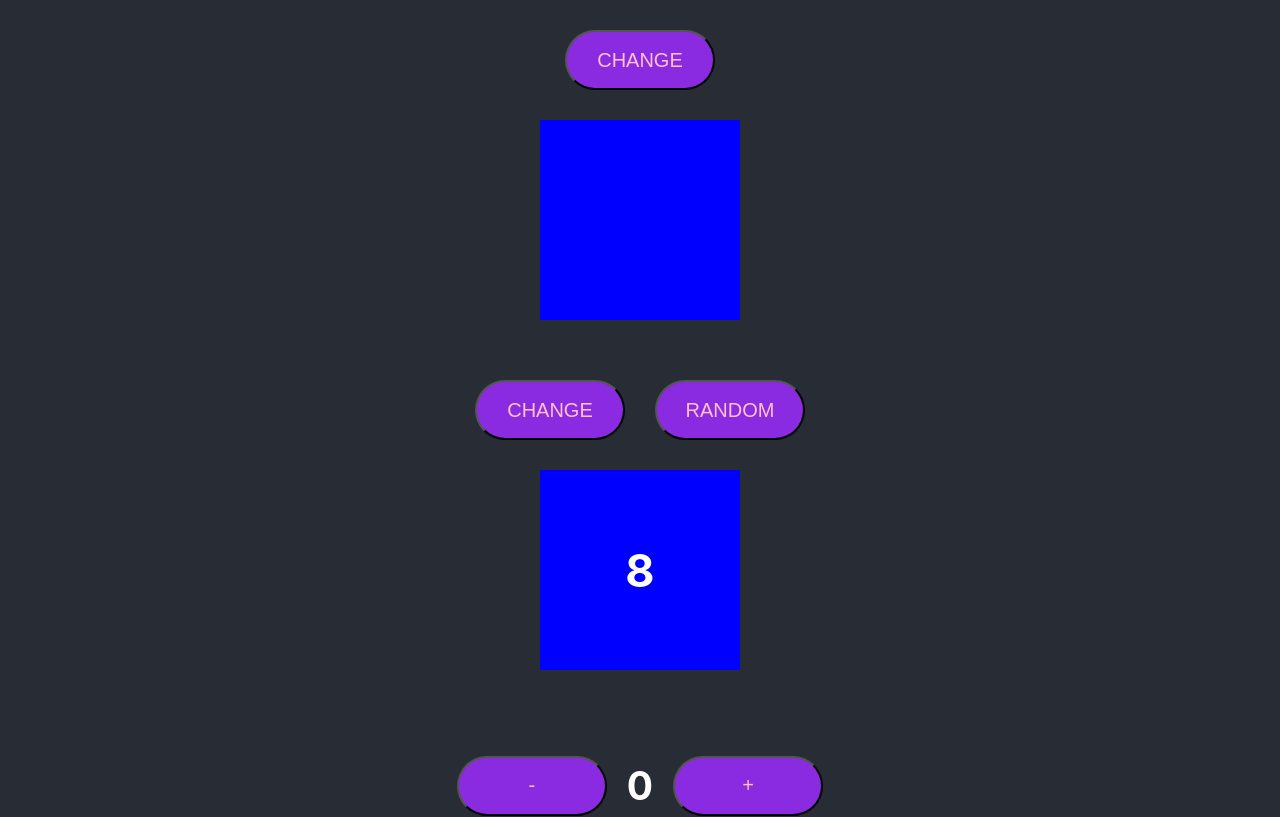
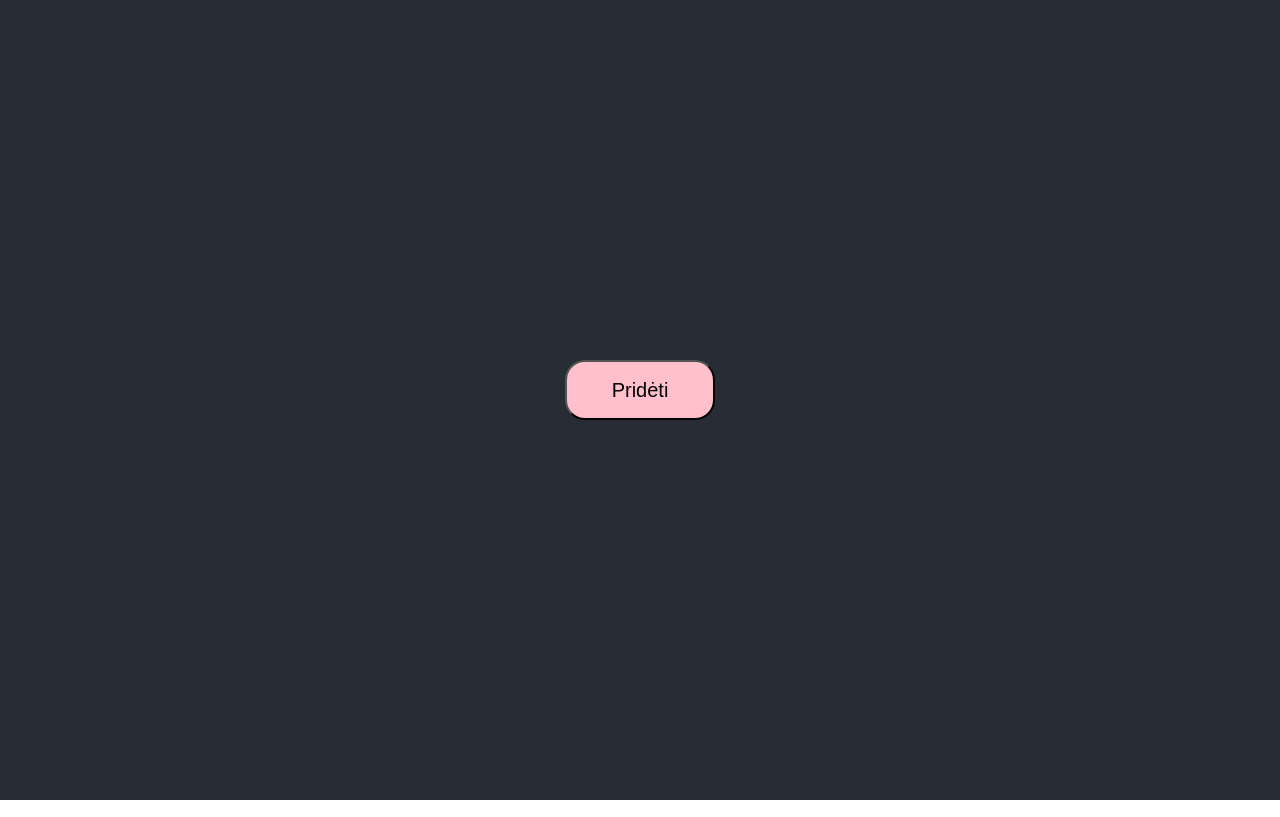
Before and after one commit to AusraMundus/React-homework, a React (Create React App) app: page / in a window 1280 px wide. Shown: the top 817 px of the page. Built offline with nearby package versions, Linux system fonts and the light colour scheme.

Commit message:
React State 2 homework

```diff
--- a/src/App.jsx
+++ b/src/App.jsx
@@ -7,6 +7,8 @@ import State02 from './Components/State/nd-react-state-02';
 import State03 from './Components/State/nd-react-state-03';
 import State04 from './Components/State/nd-react-state-04';
 import State05 from './Components/State/nd-react-state-05';
+import BlackSquare from './Components/State/nd-react-state2-blackSquare';
+import Trees from './Components/State/nd-react-state2-trees';
 
 function App() {
 
@@ -14,11 +16,14 @@ function App() {
     <div className="App">
       <header className="App-header">
 
-        <State01 />
-        <State02 />
-        <State03 />
-        <State04 />
-        <State05 />
+        <BlackSquare />
+        {/*<Trees />*/}
+
+        {/*<State01 />*/}
+        {/*<State02 />*/}
+        {/*<State03 />*/}
+        {/*<State04 />*/}
+        {/*<State05 />*/}
 
         {/*<Base01 />*/}
         {/*<Base02 text='Ką veiki?'/>*/}
--- a/src/App.scss
+++ b/src/App.scss
@@ -43,7 +43,6 @@
   font-size: 20px;
   background-color: blueviolet;
   border-radius: 30px;
-
 }
 
 .shapes {
@@ -73,3 +72,43 @@
   margin: 5px;
   border: 1px solid lightcoral;
 }
+
+.button-trees {
+  width: 150px;
+  height: 60px;
+  display: flex;
+  justify-content: center;
+  align-items: center;
+  color: black;
+  font-size: 20px;
+  background-color: pink;
+  border-radius: 20px;
+}
+
+.rectangle-green {
+  width: 300px;
+  height: 400px;
+  background-color: green;
+  margin: 5px;
+  border: 1px solid greenyellow;
+}
+
+.square-black {
+  width: 150px;
+  height: 150px;
+  background-color: black;
+  margin: 5px;
+  border: 1px solid lightpink;
+}
+
+.button-small {
+  width: 30px;
+  height: 30px;
+  display: flex;
+  justify-content: center;
+  align-items: center;
+  color: black;
+  font-size: 15px;
+  background-color: pink;
+  border-radius: 20px;
+}
--- /dev/null
+++ b/src/Components/State/nd-react-state2-blackSquare.jsx
@@ -0,0 +1,31 @@
+// 2. Sukurti aplikaciją su vienu mygtuku “pridėti”. Paspaudus mygtuką, atsirastų juodas kvadratas su mygtuku “+” ir skaičiumi 0 viduje. Paspaudus kelis kartus mygtuką pridėti atsirastų keli tokie juodi kvadratai, paspaudus 3 - atsirastų 3 ir t.t. Spaudant mygtuką “+” kiekviename iš juodų kvadratų jų viduje esantis skaičius didėtų vienetu (kiekviename kvadrate atskirai).
+
+import { useState } from 'react';
+
+function SubState() {
+    const [count, setCount] = useState(0);
+    const add = _ => setCount(s => s + 1);
+    return (
+        <div style={{display: "flex", flexDirection: "column", alignItems: "center", padding: "30px 0 0 0"}}>
+            <button className='button-small' onClick={add}>+</button>
+            <p>{count}</p>
+        </div>
+    )
+}
+
+export default function BlackSquare() {
+
+    const [rect, setRect] = useState([]);
+    const add = _ => setRect(r => [...r, <SubState />]);
+
+    return (
+        <div style={{display: "flex", flexDirection: "column", alignItems: "center", margin: "30px"}}>
+            <button className='button-trees' onClick={_=>add()}>Pridėti</button>
+            <div style={{display: "flex", flexWrap: "wrap", margin: "10px"}}>
+                {
+                    rect.map((a, i) => <div className="square-black" key={i}>{a}</div>)
+                }
+            </div>
+        </div>
+    );
+}
--- /dev/null
+++ b/src/Components/State/nd-react-state2-trees.jsx
@@ -0,0 +1,26 @@
+// 1. Sukurti aplikaciją, atvaizduojančią žalią stačiakampį (laukas) padalinta į tris stulpelius (stačiakampius) ir tris mygtukus “ąžuolas”, “beržas” ir “uosis”. Paspaudus vieną iš mygtukų žaliame kvadrate atsiranda mažesnis kvadratas su medžio pavadinimu viduje. Svarbu, kad visi medžiai žaliame kvadrate būtų suskirstyti į tris stulpelius pagal medžio pavadinimą.
+
+import { useState } from 'react';
+
+export default function Trees() {
+
+
+
+
+    return (
+        <div style={{display: "flex", flexDirection: "row", alignItems: "center", gap: 30, margin: "30px 0"}}>
+            <div style={{display: "flex", flexDirection: "column", alignItems: "center", gap: 30, margin: "30px 0"}}>
+                <div className="rectangle-green"></div>
+                <button className='button-trees'>Ąžuolas</button>
+            </div>
+            <div style={{display: "flex", flexDirection: "column", alignItems: "center", gap: 30, margin: "30px 0"}}>
+                <div className="rectangle-green"></div>
+                <button className='button-trees'>Beržas</button>
+            </div>
+            <div style={{display: "flex", flexDirection: "column", alignItems: "center", gap: 30, margin: "30px 0"}}>
+                <div className="rectangle-green"></div>
+                <button className='button-trees'>Uosis</button>
+            </div>
+        </div>
+    );
+}
```
